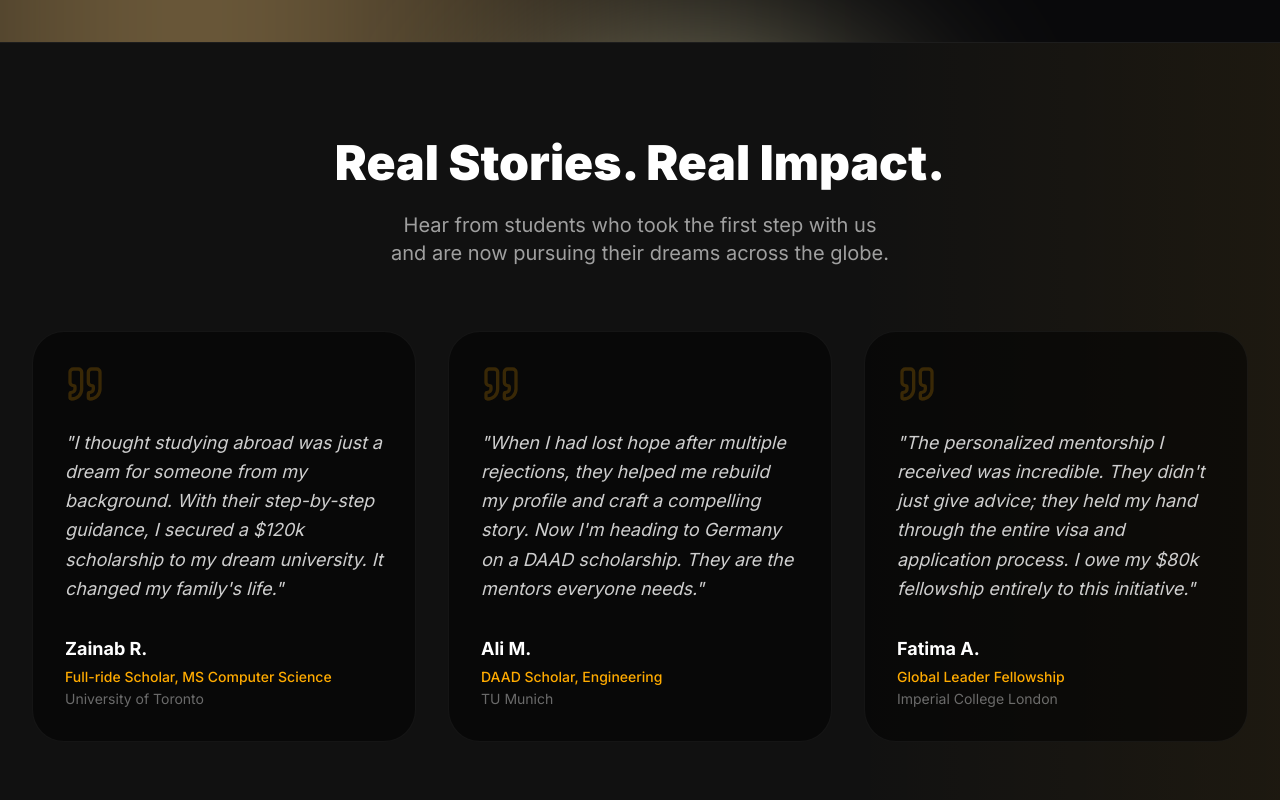
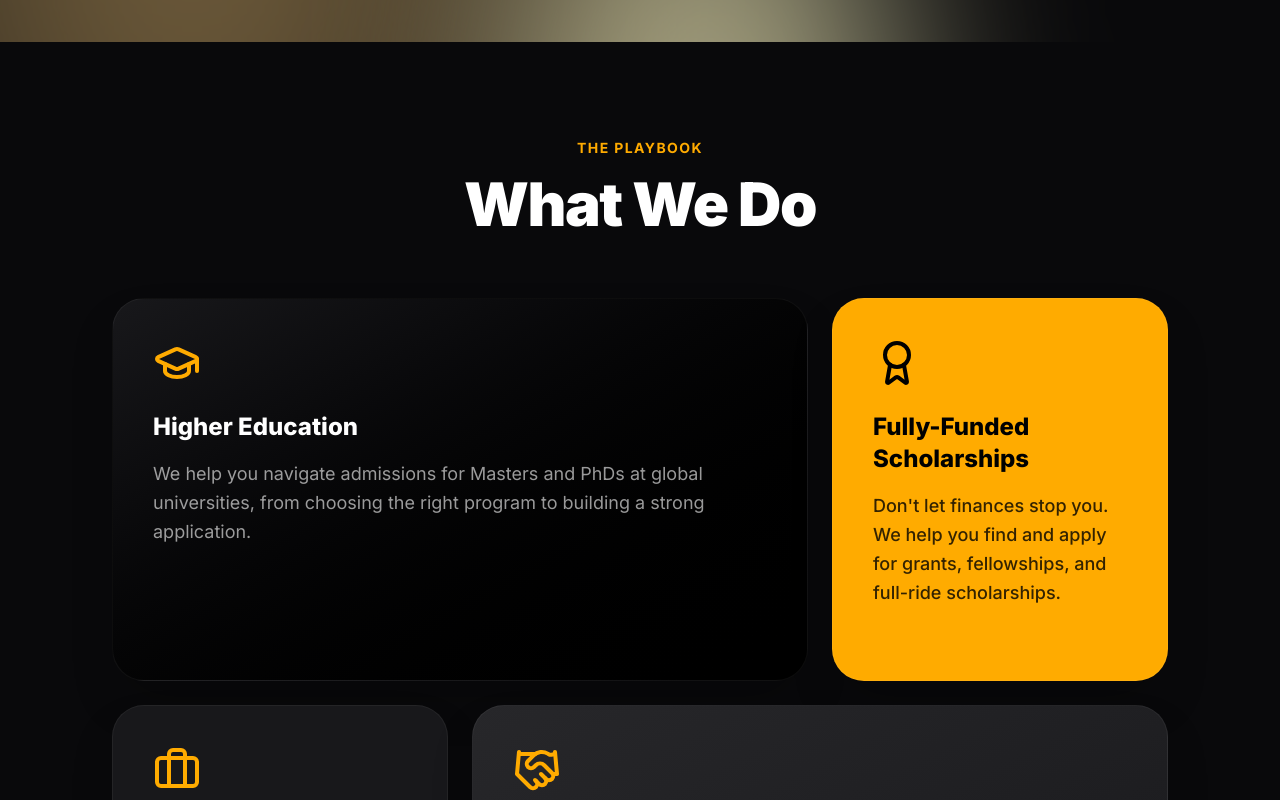
Before and after one commit to haseebashfaq490/Aik-Kadam, a React (Vite) app: page / in a window 1280 px wide. Shown: the part 1780-2580 px from the top of the page. Built offline with nearby package versions, Linux system fonts and the light colour scheme; a web font is replaced by a local one.

Commit message:
feat: Integrate testimonials into Impact section
Removes the separate Testimonials component and embeds its content into the Impact section. This consolidates content and simplifies the page structure.

```diff
--- a/src/App.tsx
+++ b/src/App.tsx
@@ -3,7 +3,6 @@ import Navbar from './components/Navbar';
 import Hero from './components/Hero';
 import Story from './components/Story';
 import WhatWeDo from './components/WhatWeDo';
-import Testimonials from './components/Testimonials';
 import Impact from './components/Impact';
 import GetInvolved from './components/GetInvolved';
 import Footer from './components/Footer';
@@ -38,7 +37,6 @@ export default function App() {
         <main>
           <Hero onOpenModal={openModal} />
           <Story />
-          <Testimonials />
           <WhatWeDo />
           <Impact />
           <GetInvolved onOpenModal={openModal} />
--- a/src/components/Impact.tsx
+++ b/src/components/Impact.tsx
@@ -17,14 +17,29 @@ const reviews = [
     role: "Software Engineer",
   },
   {
+    quote: "I thought studying abroad was just a dream for someone from my background. With their step-by-step guidance, I secured a $120k scholarship to my dream university. It changed my family's life.",
+    author: "Zainab R.",
+    role: "Full-ride Scholar",
+  },
+  {
     quote: "The admissions strategy helped me secure a fully-funded Master's in the USA. Incredible free mentorship.",
     author: "Ali M.",
     role: "Graduate Student",
   },
   {
+    quote: "When I had lost hope after multiple rejections, they helped me rebuild my profile and craft a compelling story. Now I'm heading to Germany on a DAAD scholarship.",
+    author: "Ahmad H.",
+    role: "DAAD Scholar",
+  },
+  {
     quote: "I thought studying abroad was impossible without funds. Aik Kadam showed me the roadmap to a full-ride scholarship.",
     author: "Fatima R.",
     role: "Data Scientist",
+  },
+  {
+    quote: "The personalized mentorship I received was incredible. They didn't just give advice; they held my hand through the entire process. I owe my $80k fellowship entirely to this initiative.",
+    author: "Ayesha M.",
+    role: "Global Leader Fellow",
   },
   {
     quote: "The mock interviews and insider referrals gave me the confidence to crack consulting interviews.",
--- a/src/components/Testimonials.tsx
+++ /dev/null
@@ -1,64 +0,0 @@
-import React from 'react';
-import { motion } from 'motion/react';
-import { Quote } from 'lucide-react';
-
-const testimonials = [
-  {
-    quote: "I thought studying abroad was just a dream for someone from my background. With their step-by-step guidance, I secured a $120k scholarship to my dream university. It changed my family's life.",
-    author: "Zainab R.",
-    role: "Full-ride Scholar, MS Computer Science",
-    university: "University of Toronto"
-  },
-  {
-    quote: "When I had lost hope after multiple rejections, they helped me rebuild my profile and craft a compelling story. Now I'm heading to Germany on a DAAD scholarship. They are the mentors everyone needs.",
-    author: "Ali M.",
-    role: "DAAD Scholar, Engineering",
-    university: "TU Munich"
-  },
-  {
-    quote: "The personalized mentorship I received was incredible. They didn't just give advice; they held my hand through the entire visa and application process. I owe my $80k fellowship entirely to this initiative.",
-    author: "Fatima A.",
-    role: "Global Leader Fellowship",
-    university: "Imperial College London"
-  }
-];
-
-export default function Testimonials() {
-  return (
-    <section className="py-24 relative overflow-hidden bg-[#111] z-10 border-y border-white/5">
-      <div className="absolute top-0 right-0 w-1/3 h-full bg-gradient-to-l from-brand-orange/5 to-transparent pointer-events-none" />
-
-      <div className="max-w-7xl mx-auto px-6 lg:px-8 relative z-10">
-        <div className="text-center mb-16">
-          <h2 className="text-4xl md:text-5xl font-sans font-black text-white mb-6">Real Stories. Real Impact.</h2>
-          <p className="text-xl text-white/60 max-w-2xl mx-auto text-balance">
-            Hear from students who took the first step with us and are now pursuing their dreams across the globe.
-          </p>
-        </div>
-
-        <div className="grid md:grid-cols-3 gap-8">
-          {testimonials.map((t, i) => (
-            <motion.div
-              key={i}
-              initial={{ opacity: 0, y: 20 }}
-              whileInView={{ opacity: 1, y: 0 }}
-              viewport={{ once: true }}
-              transition={{ delay: i * 0.1, duration: 0.6 }}
-              className="bg-black/50 p-8 rounded-[2rem] border border-white/5 relative group hover:border-brand-orange/30 transition-colors"
-            >
-              <Quote className="w-10 h-10 text-brand-orange/20 mb-6 group-hover:text-brand-orange/40 transition-colors" />
-              <p className="text-white/80 text-lg leading-relaxed mb-8 italic">
-                "{t.quote}"
-              </p>
-              <div>
-                <p className="font-bold text-white text-lg">{t.author}</p>
-                <p className="text-brand-orange font-medium text-sm mt-1">{t.role}</p>
-                <p className="text-white/40 text-sm mt-0.5">{t.university}</p>
-              </div>
-            </motion.div>
-          ))}
-        </div>
-      </div>
-    </section>
-  );
-}
```
